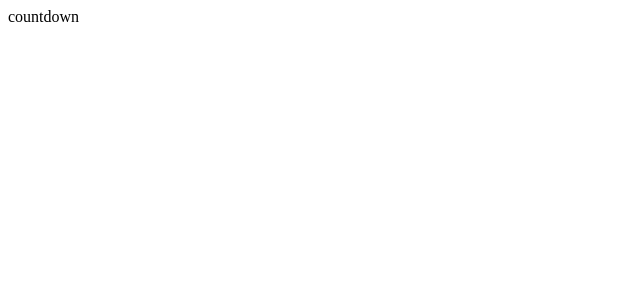
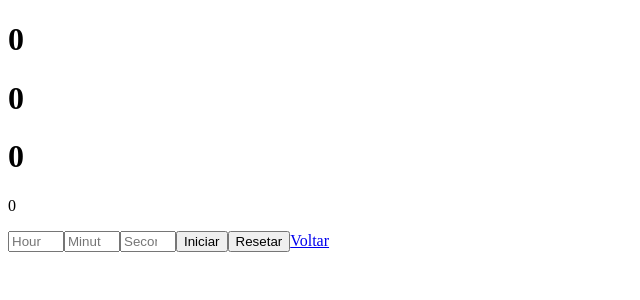
Before and after one commit to lfsmariz/stopWatchReact, a React (Create React App) app: page /countdown in a window 1280 px wide. Shown: the top 300 px of the page, without its empty margins (0-640 px from the left). Built offline with nearby package versions, Linux system fonts and the light colour scheme.

Commit message:
countdown ok

```diff
--- a/src/Pages/CountdownPage/index.jsx
+++ b/src/Pages/CountdownPage/index.jsx
@@ -1,6 +1,8 @@
+import Countdown from "../../Components/Countdown"
+
 const CountdownPage = () => {
   return (
-    <div>countdown</div>
+    <Countdown />
   )
 }
 
```
